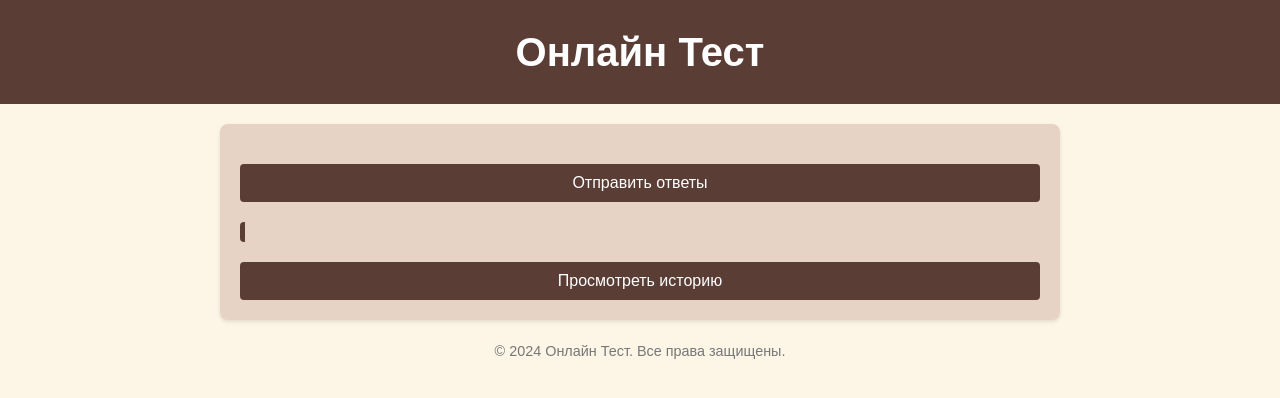
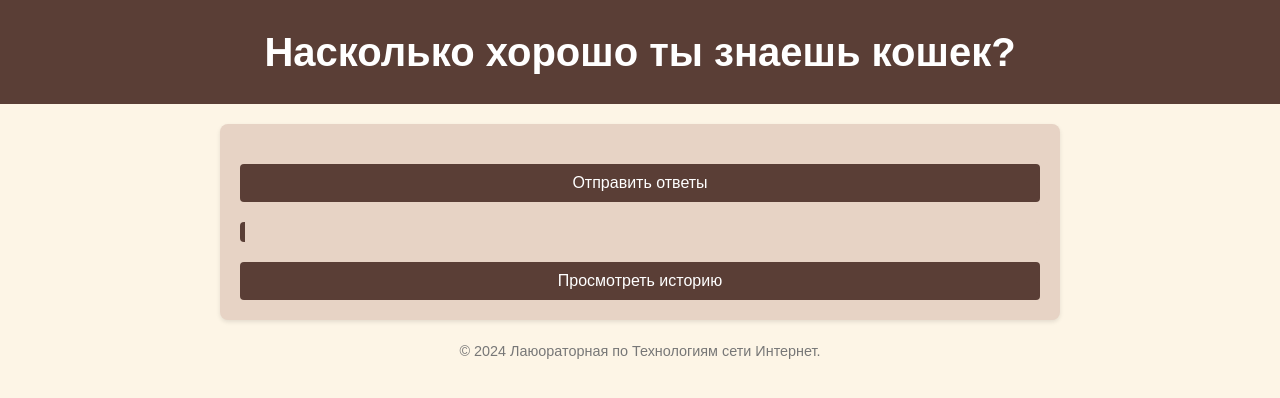
Before and after one commit to Uzzika/lab_2_for_tsi, a website: page client/index.html in a window 1280 px wide. Drawn offline with Linux system fonts and the light colour scheme; no server answers.

Commit message:
add mini features

```diff
--- a/client/index.html
+++ b/client/index.html
@@ -8,7 +8,7 @@
 </head>
 <body>
   <header>
-    <h1>Онлайн Тест</h1>
+    <h1>Насколько хорошо ты знаешь кошек?</h1>
   </header>
 
   <div class="container">
@@ -25,7 +25,7 @@
   </div>
 
   <footer>
-    <p>© 2024 Онлайн Тест. Все права защищены.</p>
+    <p>© 2024 Лаюораторная по Технологиям сети Интернет.</p>
   </footer>
 
   <script src="script.js"></script>
--- a/client/script.js
+++ b/client/script.js
@@ -138,6 +138,5 @@ async function loadHistory() {
 // Добавляем обработчик для кнопки "Просмотреть историю"
 document.getElementById('history-button').addEventListener('click', loadHistory);
 
-
 // Загружаем вопросы при загрузке страницы
 window.onload = loadQuestions;
--- a/server/app.js
+++ b/server/app.js
@@ -155,7 +155,6 @@ app.post('/submit-answers', (req, res) => {
   res.json({ results });
 });
 
-// Получение истории
 // Получение истории тестов
 app.get('/history', (req, res) => {
   if (!req.session.testHistory) {
@@ -164,7 +163,6 @@ app.get('/history', (req, res) => {
   res.json({ history: req.session.testHistory });
 });
 
-
 // Запуск сервера
 app.listen(PORT, () => {
   console.log(`Server is running on http://localhost:${PORT}`);
```
